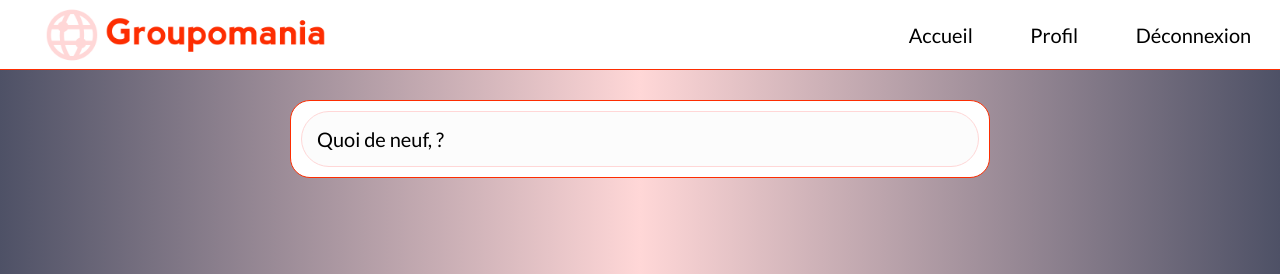
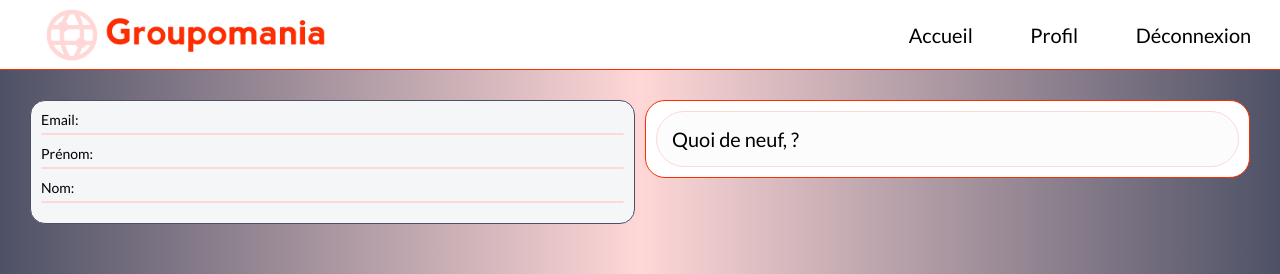
Before and after one commit to Mathieu-Franchi/Mathieu-Franchi_7_09062022, a Vue app in the folder front/: page /profil in a window 1280 px wide. Before the commit this address led to /. Shown: the top 274 px of the page. Built offline with nearby package versions, Linux system fonts and the light colour scheme; no server answers; sample sign-in values are in the browser's storage.

Commit message:
Style profil/profilView test + mode edit test

```diff
--- a/front/src/components/CreatePostComponent.vue
+++ b/front/src/components/CreatePostComponent.vue
@@ -10,7 +10,10 @@
         <button aria-label="close modal" class="close-modal modal-trigger" @click="this.$emit('show-modal')">
           <FontAwesome style="color: white;" icon="fa-solid fa-xmark" />
         </button>
-        <h3 class="modal__title fontsize__titles">Créer une publication</h3>
+        <h3 v-if="mode == 'edit'" class="modal__title fontsize__titles">Modifier la publication</h3>
+        <h3 v-else class="modal__title fontsize__titles">Créer une publication</h3>
+
+
       </div>
       <!-- MODAL PROFIL -->
       <div class="post__profil">
@@ -84,7 +87,7 @@ export default {
 
     },
 
-    ...mapState(['userInfos','user', 'status'])
+    ...mapState(['mode','userInfos','user', 'status'])
   },
   methods: {
     onFileSelected(event) {
--- a/front/src/components/ProfilComponent.vue
+++ b/front/src/components/ProfilComponent.vue
@@ -1,22 +1,25 @@
 <template>
-    <section id="profil__section" >
+  <section id="profil__section">
     <div class="profil__img__container" v-if="userInfos.photo != null">
-        <img v-if="userInfos.photo != null" class="profil__img" crossorigin="anonymous" :src="userInfos.photo" alt="Votre photo de profil" />
+      <img class="profil__img" crossorigin="anonymous" :src="userInfos.photo" alt="Votre photo de profil"
+        v-if="userInfos.photo != null" />
     </div>
-        <div class="input-group">
-          <input type="file" class="profil__img__file" aria-label="Upload">
-          <button class="btn__file" type="button">
-
+    <input style="display: none;" type="file" class="profil__img__file" ref="inputFileProfil" aria-label="Upload">
+    <button v-if="userInfos.photo != null" @click="$refs.inputFileProfil.click()" class="btn__file" type="button">
+      <FontAwesome class="icon-camera" icon="fa-solid fa-camera" />
     </button>
+    <div class="field-group">
+      <div class="field">Email:</div>
       <div class="fields">{{userInfos.email}}</div>
+      <div class="field">Prénom:</div>
       <div class="fields">{{userInfos.name}}</div>
+      <div class="field">Nom:</div>
       <div class="fields">{{userInfos.lastname}}</div>
     </div>
   </section>
 </template>
 
 <script>
-// import axios from 'axios';
 import { mapState } from 'vuex'
 export default {
   name: 'ProfilComponent',
@@ -44,29 +47,57 @@ export default {
 @import '../variables';
 #profil__section{
   display: flex;
+  align-items: center;
   flex-direction: column;
-
 }
 .profil__img__container{
-  width: 300px;
-  height: 300px;
-  padding-top: 10px;
+  width: 100%;
+    max-width: 150px;
+    height: auto;
     border-radius: 50%;
 
-  display: flex;
-  flex-direction: column;
   .profil__img{
     object-fit: cover;
     width: 100%;
     height: 100%;
     border-radius: 50%;
+    border: solid 1px $secondary-color;
   }
 }
-.profil__img__file{
-  padding: 20px;
+.btn__file{
+  max-width: 100px;
+  padding: 10px;
+  cursor: pointer;
+  border: solid 1px $primary-color;
+  border-radius: 50%;
+  background-color: $third-color;
+  margin-bottom: 10px;
+  .icon-camera{
+    color: white;
   }
-.btn__file{
-  padding: 30px;
+}
+.field-group {
+  display: flex;
+  flex-direction: column;
+  width: 100%;
+  border-radius: 15px;
+  background: #F5F6F7;
+  max-width: 680px;
+  padding: 10px;
+  border: solid 1px $third-color;
+  .fields{
+    background-color: white;
+    border: 1px solid $secondary-color;
+    border-radius: 5px;
+    width: 100%;
+    display: flex;
+    align-items: center;
+    margin-bottom: 10px;
+  }
+  .field{
+    font-size: 14px;
+    margin-bottom: 5px;
+  }
 }
 
 </style>
--- a/front/src/main.js
+++ b/front/src/main.js
@@ -6,9 +6,9 @@ import store from './store'
 import { library } from '@fortawesome/fontawesome-svg-core'
 import { FontAwesomeIcon } from '@fortawesome/vue-fontawesome' //FontAwesome Component
 import { faPenToSquare } from '@fortawesome/free-regular-svg-icons' //all regular svg icons
-import { faCircleXmark, faCircleCheck, faEyeSlash, faEye, faXmark, faCommentDots, faThumbsUp, faTrash, faEllipsis } from '@fortawesome/free-solid-svg-icons' //all solid svg icons
+import { faCircleXmark, faCircleCheck, faEyeSlash, faEye, faXmark, faCommentDots, faThumbsUp, faTrash, faEllipsis, faCamera } from '@fortawesome/free-solid-svg-icons' //all solid svg icons
 // import { fab } from '@fortawesome/free-brands-svg-icons' //all brand svg icons
 /* add icons to the library */
-library.add(faCircleXmark, faCircleCheck, faEyeSlash, faEye, faXmark, faCommentDots, faThumbsUp, faTrash, faPenToSquare, faEllipsis);
+library.add(faCircleXmark, faCircleCheck, faEyeSlash, faEye, faXmark, faCommentDots, faThumbsUp, faTrash, faPenToSquare, faEllipsis, faCamera);
 
 createApp(App).use(store).use(router).component('FontAwesome', FontAwesomeIcon).mount('#app')
--- a/front/src/store/index.js
+++ b/front/src/store/index.js
@@ -32,6 +32,7 @@ const store = createStore({
     },
     posts: [],
     postsUser: [],
+    mode: 'create',
   },
   getters: {
     posts (state) {
@@ -120,7 +121,9 @@ const store = createStore({
 
         postUser.likes -= 1;
       }
-
+    },
+    switchMode: function (state, mode){
+      state.mode = mode;
     }
   },
   actions: {
--- a/front/src/views/profilView.vue
+++ b/front/src/views/profilView.vue
@@ -12,6 +12,8 @@
   </transition>
   <!-- PROFIL POSTS CONTAINER -->
   <div id="body_posts_profil">
+    <div class="row_posts_profil">
+
       <!-- PROFIL CONTAINER -->
       <div class="profil_container">
         <ProfilComponent />
@@ -24,6 +26,7 @@
         <PostsComponent :posts="this.postsUser"
         @delete-post="deletePost($event)"
         @refresh-post="this.$store.dispatch('getUserFeed');"/>
+      </div>
     </div>
   </div>
   <!-- FOOTER -->
@@ -62,10 +65,9 @@ export default {
     ...mapState(['userInfos', 'user','status'])
   },
    beforeCreate: function () {
-    if (localStorage.getItem("user") || this.$store.state.user.userId != -1) {
-      return this.$router.push('/');
+    if (!localStorage.getItem("user") || this.$store.state.user.userId == -1) {
+      return this.$router.push('/authentification');
     }
-
   },
   created: function () {
     this.$store.dispatch('getUserInfos', this.user.userId);
@@ -114,16 +116,35 @@ export default {
 //BODY
 #body_posts_profil {
   background-image: linear-gradient(90deg, $third-color 0%, $secondary-color 50%, $third-color 100%);
+  .row_posts_profil{
+    width: 100%;
     display: flex;
     flex-direction: row;
-  align-items: center;
+    justify-content: center;
     min-height: 100vh;
     padding:30px;
+  }
     .profil_container{
-      flex: 1;
+      margin-bottom: 10px;
+      max-width: 680px;
+      margin-right: 10px;
+      width: 100%;
     }
     .posts_container{
-        flex: 1;
+      display: flex;
+      flex-direction: column;
+      align-items: center;
+      width: 100%;
+      max-width: 680px;
+    }
+}
+@media all and (max-width: 900px){
+  .profil_container{
+      margin-right: 0px !important;
+    }
+    .row_posts_profil{
+      align-items: center !important;
+      flex-direction: column !important;
   }
 }
 </style>
```
Lines whose indentation alone changed are shown as unchanged.
